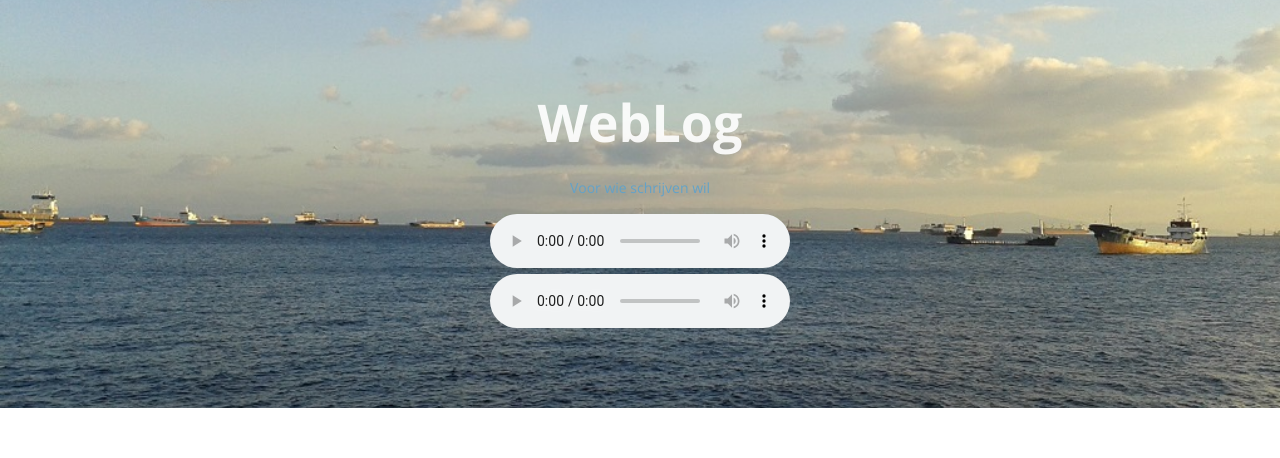
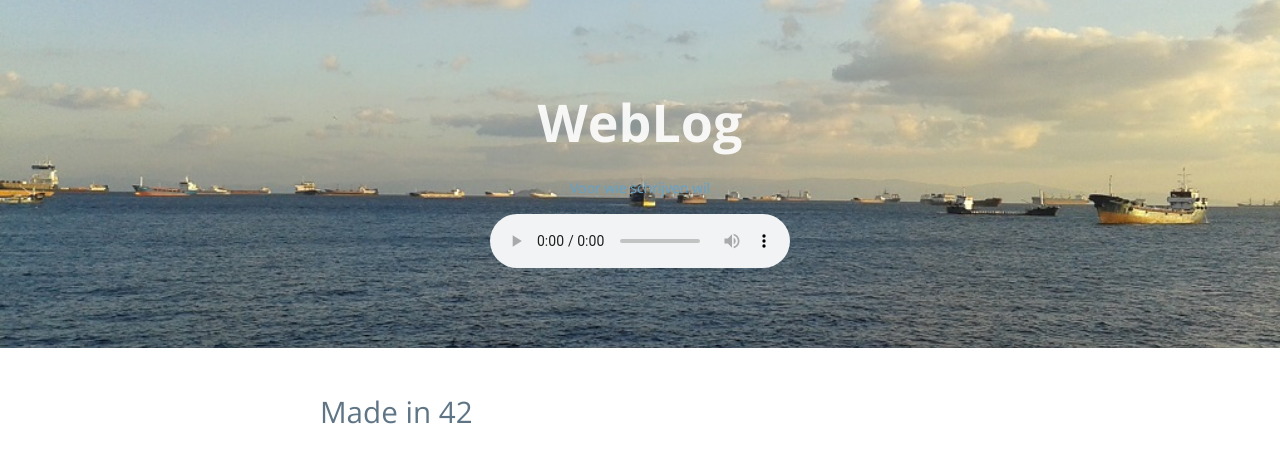
Before and after one commit to fprisse/Weblog, a Jekyll site: the page built from index.html, in a window 1280 px wide. Shown: the top 458 px of the page. Built offline with Jekyll 4.4.1, drawn with Linux system fonts in a browser that asks for light colours; nearby versions of some CDN libraries; the list of posts is cut into pages by our own code; comment, search, counter and statistics services are not loaded.

Commit message:
Update header.html

```diff
--- a/_includes/header.html
+++ b/_includes/header.html
@@ -4,10 +4,6 @@
      <!--<h3> {{ site.description }} </h3> -->
      <p> <a href="{{ site.baseurl }}/talktome"> Voor wie schrijven wil </a></p>
 
-     <div class='audio-container'>
-   <audio controls>
-   </audio>
-<div align="right">
- <audio style="margin: 0 auto; display: block;"src="http://direct.fipradio.fr/live/fip-webradio3.mp3" controls></audio>
-</div>
+<div align="right"> <audio style="margin: 0 auto; display: block;"src="http://direct.fipradio.fr/live/fip-webradio3.mp3" controls></audio></div>
+
 </header>
```
